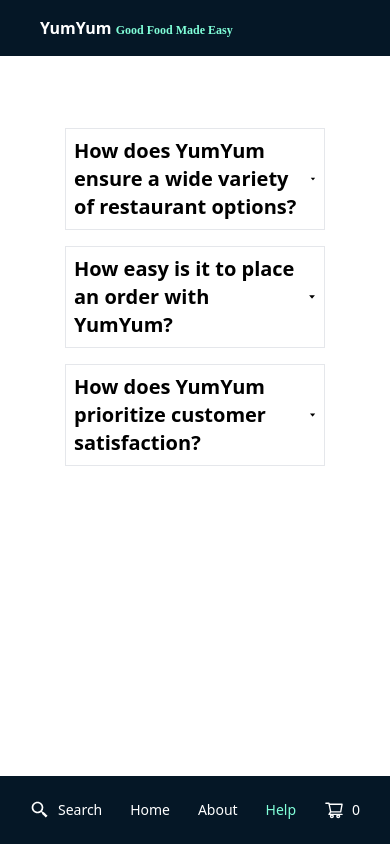
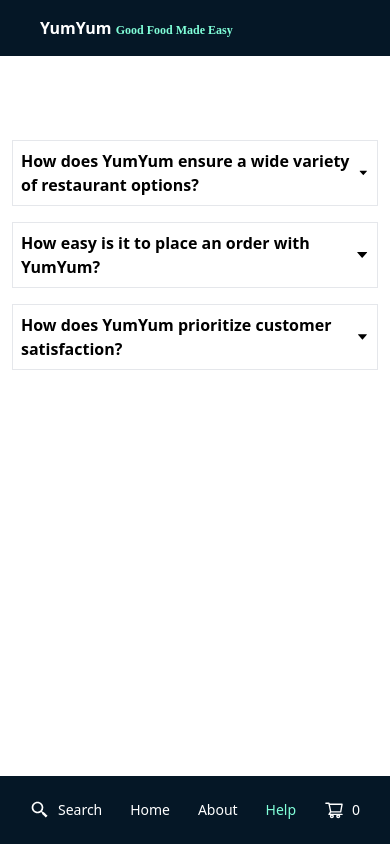
Before and after one commit to KunalSalunkhe12/YUMYUM-Food-ordering-app, a React (Vite) app: page /help in a window 390 px wide. Built offline with nearby package versions, Linux system fonts and the light colour scheme; a web font is replaced by a local one.

Commit message:
style: made help responsive

```diff
--- a/src/components/Help.js
+++ b/src/components/Help.js
@@ -6,7 +6,7 @@
     return (
         <div className='border p-2'>
             <div className='flex justify-between items-center'>
-                <h2 className='font-semibold text-xl'>{question}</h2>
+                <h2 className='font-semibold text-base md:text-xl'>{question}</h2>
                 {
                     id === isVisible ?
                         <AiFillCaretUp className='cursor-pointer' onClick={() => setIsVisible("")} />
@@ -26,7 +26,7 @@
     const [isVisible, setIsVisible] = useState("")
     return (
         <>
-            <div className='w-2/3 mx-auto py-32 flex flex-col gap-4'>
+            <div className='md:w-2/3 mx-auto my-32 flex flex-col gap-4 p-3'>
                 {
                     HELP_FAQ.map(faq => <Section key={faq.id} id={faq.id} question={faq.question} answer={faq.answer} isVisible={isVisible} setIsVisible={setIsVisible} />)
                 }
--- a/src/components/Profile.js
+++ b/src/components/Profile.js
@@ -29,7 +29,7 @@
 
     render() {
         return (
-            <div className="md:w-1/2 mx-auto mb-24 flex justify-center flex-col gap-4 text-center">
+            <div className="md:w-1/2 mx-auto mb-24 flex justify-center flex-col gap-4 text-center p-3">
                 < img className="w-40 m-auto rounded-full" src={this.state?.userInfo?.avatar_url} alt="" />
                 <p className="font-medium">{this.state?.userInfo?.bio}</p>
                 <p>Location: {this.state?.userInfo?.location}</p>
```
